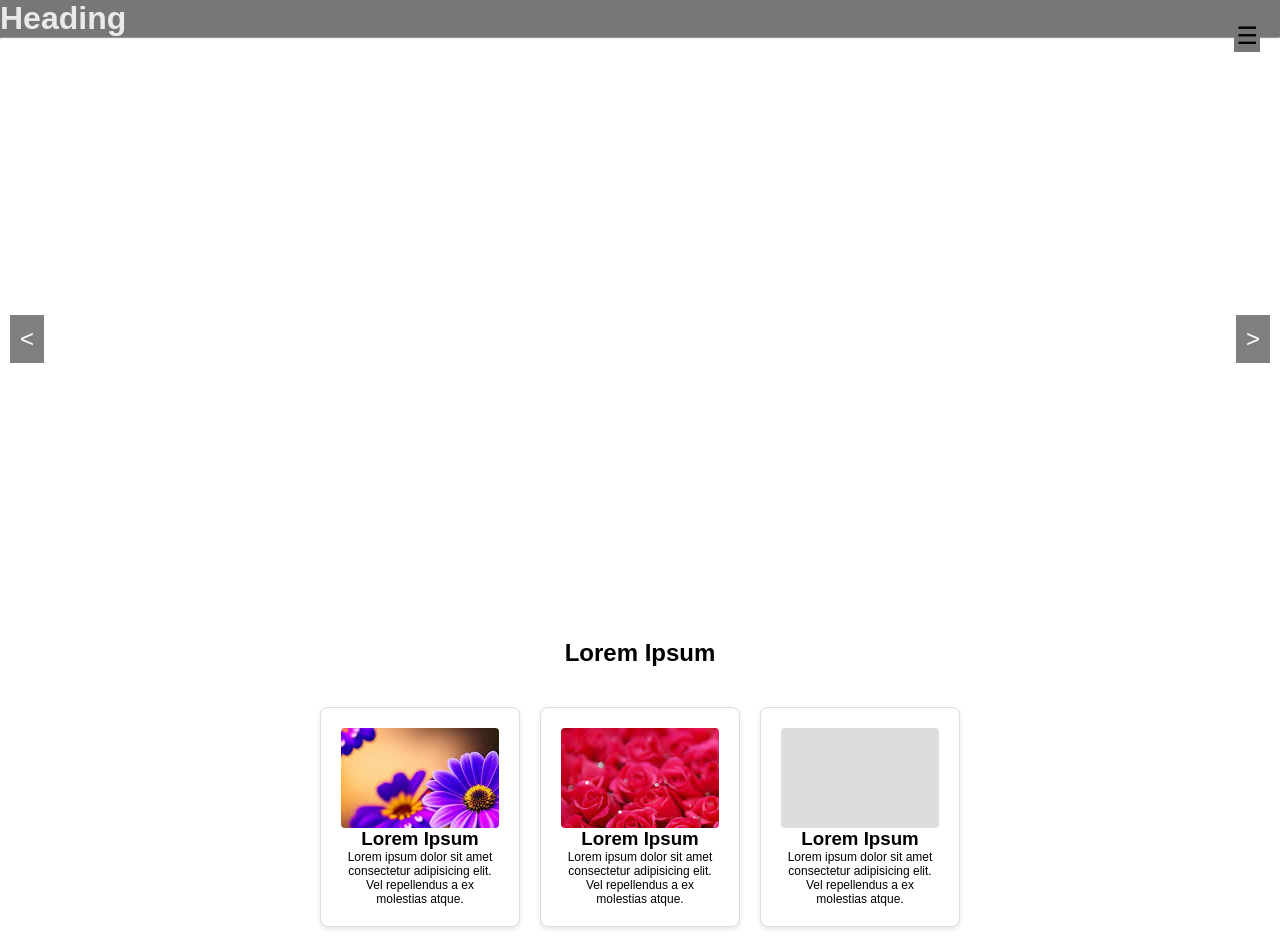
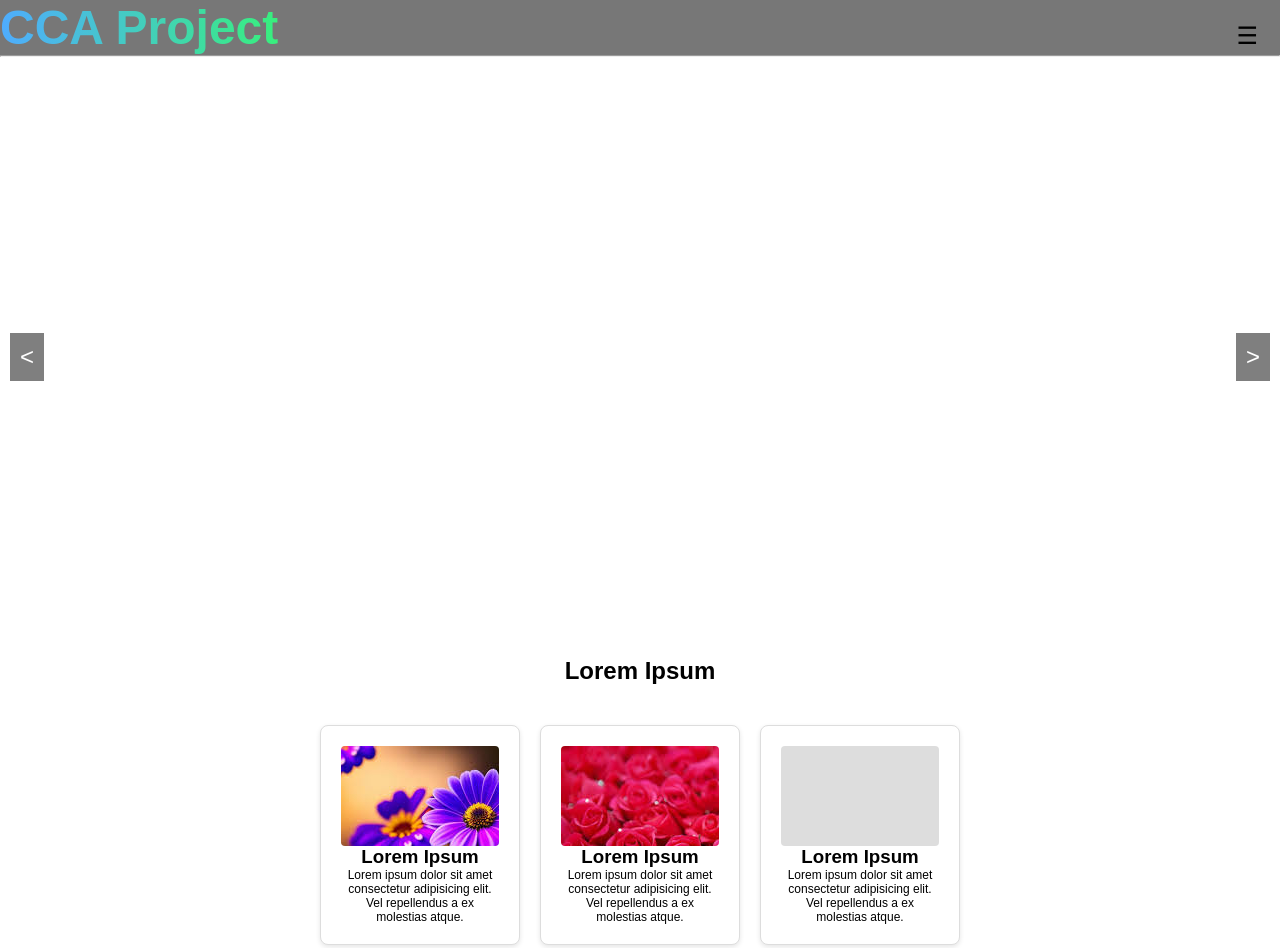
Before and after one commit to kartikeya7609/cca, a plain HTML site: page index.html in a window 1280 px wide. Shown: the top 948 px of the page. Drawn offline with Linux system fonts and the light colour scheme; a web font is replaced by a local one.

Commit message:
Update index.html

```diff
--- a/index.html
+++ b/index.html
@@ -11,8 +11,15 @@
 </head>
 <body>
   <header class="header">
-    <h1>Heading</h1>
-    <div class="toggle-menu">
+    <h2 style="
+    font-size: 48px;
+    font-weight: bold;
+    background: linear-gradient(to right,#4facfe, #38ef7d);
+    -webkit-background-clip: text;
+    background-clip: text;
+    -webkit-text-fill-color: transparent;">
+    CCA Project</h2>
+      <div class="toggle-menu">
     <button class="menu-icon" onclick="toggleMenu()">☰</button>
 
     <div class="sidebar" id="sidebar">
@@ -76,9 +83,11 @@
 
   <footer class="footer">
     <div><p style="color:#000;font-size: 20px;;">Follow Us on</p></div>
-  <div class="footer1">  <i class="fa-brands fa-square-instagram "></i>
+  <div class="footer1">
+    <i class="fa-brands fa-square-instagram "></i>
     <a href="mailto:kartikeyakk2007@gmail.com" class="fa-solid fa-envelopes-bulk "></a>
-    <i class="fa-brands fa-square-x-twitter "></i></div>
+    <i class="fa-brands fa-square-x-twitter "></i>
+  </div>
     <p>Copyright &#169; 2019 All rights reserved</p>
     <div class="designed"><p>Designed by Kotha Meher Sri Kartikeya</p></div>
   </footer>
```
